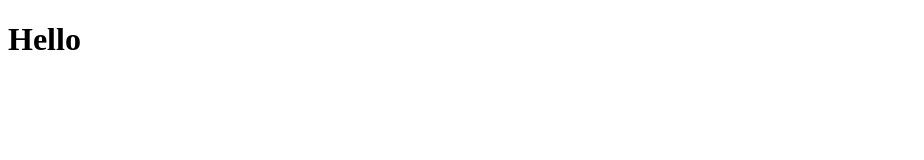
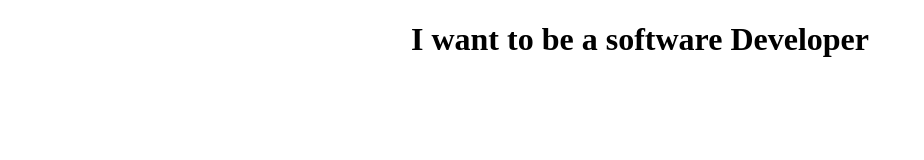
Before and after one commit to CodeCanvasCrafter/project, a plain HTML site: page file.html in a window 1280 px wide. Shown: the whole page, without its empty margins (0-924 px from the left). Drawn offline with Linux system fonts and the light colour scheme.

Commit message:
first commit

```diff
--- a/file.html
+++ b/file.html
@@ -5,6 +5,6 @@
     <meta charset="UTF-8" />
   </head>
   <body>
-    <h1>Hello</h1>
+    <h1 style="text-align: center">I want to be a software Developer</h1>
   </body>
 </html>
```
